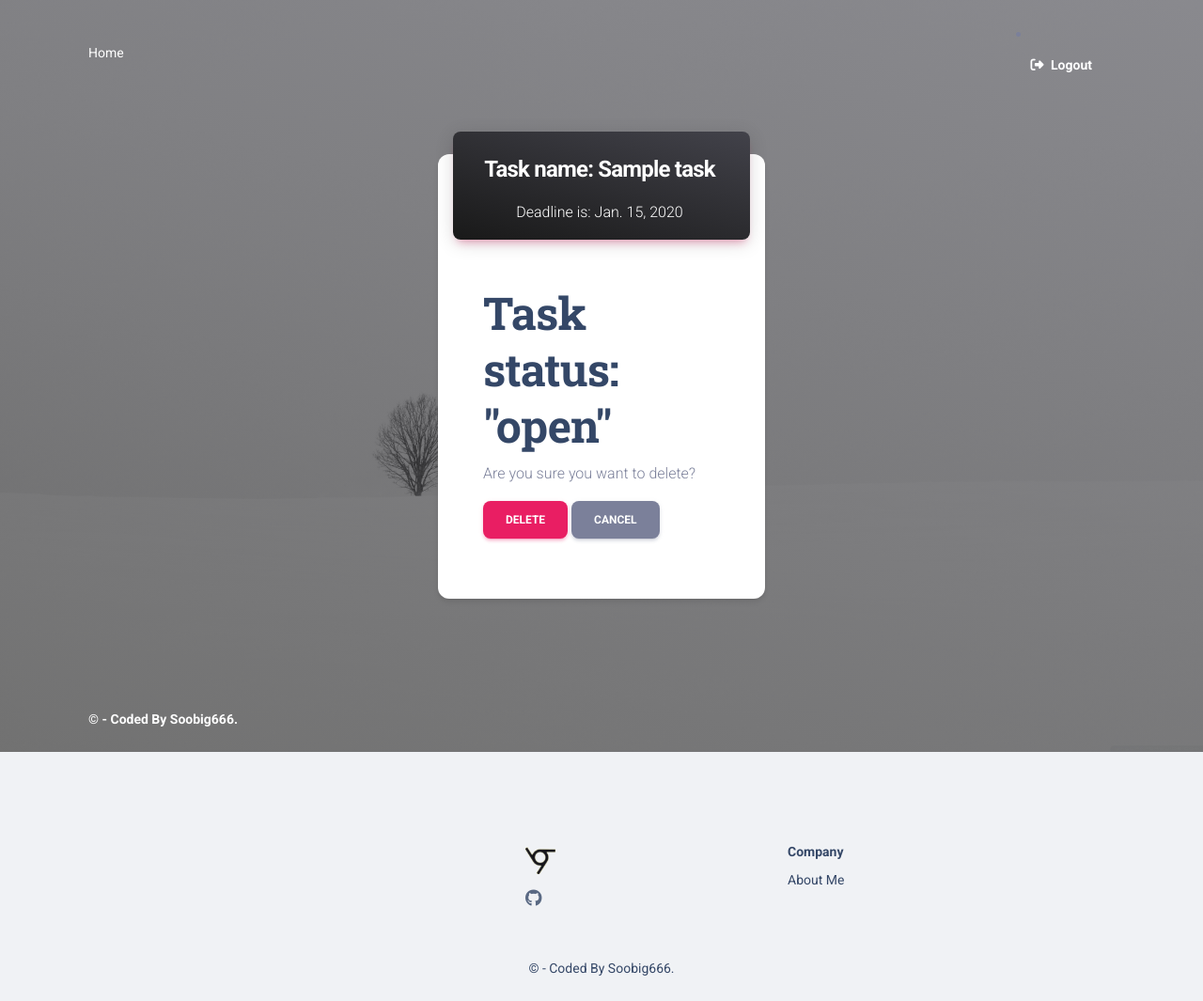
After one commit to PisarskyiDev/tasker-online, a Django app: page /task/1/delete/ in a window 1280 px wide. The commit adds this page. Shown: the whole page at 94% size. Run offline with Django 4.2, Linux system fonts and the light colour scheme; a user stored in the database is signed in; tables that the repository leaves empty hold one stand-in row (values such as "Sample post"); some libraries are stand-ins or nearby versions.

Commit message:
Add delete-view logic & template

```diff
--- a/catalog/urls.py
+++ b/catalog/urls.py
@@ -9,6 +9,7 @@ from catalog.views import (
     TaskDetailView,
     update_task_status,
     TaskCreateView,
+    TaskDeleteView,
 )
 
 urlpatterns = [
@@ -18,6 +19,7 @@ urlpatterns = [
     path("task/create/", TaskCreateView.as_view(), name="task_url_create"),
     path('task/<int:pk>/update_status/', update_task_status, name='update_task_status'),
     path("task/<int:pk>/", TaskDetailView.as_view(), name="task_url_detail"),
+    path("task/<int:pk>/delete/", TaskDeleteView.as_view(), name="task_url_delete"),
     path("registrate/", SignUpView.as_view(), name="registrate"),
     path('logout/', LogoutView.as_view(next_page='catalog:index'), name='logout')
 ]
--- a/catalog/views.py
+++ b/catalog/views.py
@@ -84,6 +84,9 @@ class TaskListView(LoginRequiredMixin, generic.ListView):
                 task.days_left = "Today is deadline"
             else:
                 task.days_left = str(days_left) + " " + "days left"
+        context['num_task_actual'] = Task.objects.filter(is_completed=True).count()
+        context['today'] = date.today()
+
         return context
 
 
@@ -113,5 +116,4 @@ class TaskCreateView(LoginRequiredMixin, generic.CreateView):
 
 class TaskDeleteView(LoginRequiredMixin, generic.DeleteView):
     model = Task
-    template_name = "catalog/task_confirm_delete.html"
-    success_url = reverse_lazy("tasks")
+    success_url = reverse_lazy('catalog:task_url_list')
--- /dev/null
+++ b/templates/catalog/task_confirm_delete.html
@@ -0,0 +1,73 @@
+{% extends "layouts/base.html" %}
+
+{% block title %} Template Page {% endblock %}
+
+{% block body_class %} index-page {% endblock %}
+
+<!-- Specific Page CSS goes HERE  -->TaskListView
+{% block stylesheets %}
+
+  <link rel="canonical" href="https://getbootstrap.com/docs/5.3/examples/list-groups/">
+
+  <link href="{{ ASSETS_ROOT }}/list-groups.css" rel="stylesheet">
+
+
+{% endblock stylesheets %}
+
+{% block content %}
+
+  {% include 'includes/navigation-transparent.html' %}
+
+  <div class="page-header align-items-start min-vh-100 animate__animated animate__fadeIn" style="background-image: url('{{ ASSETS_ROOT }}/img/bg_forest.jpeg')" loading="lazy">
+    <span class="mask bg-gradient-dark opacity-6"></span>
+    <div class="container my-auto" style="min-width: 350px">
+      <div class="row">
+        <div class="col-lg-4 col-md-8 col-12 mx-auto">
+          <div class="card z-index-0 fadeIn3 animate__animated animate__backInLeft animate__fast fadeInBottom">
+            <a href="{% url 'catalog:index' %}">
+              <div class="card-header p-0 position-relative mt-n4 mx-3 z-index-2">
+                <div class="bg-gradient-dark shadow-primary border-radius-lg py-3 pe-1">
+                  <h4 class="text-white font-weight-bolder text-center mt-2 mb-0">
+                    Task name: {{ object.name}}
+                  </h4>
+                  <div class="row mt-3">
+                    <p class="mb-0 text-white text-center">
+                      {% if msg %}
+                        {{ msg | safe }}
+                      {% else %}
+                        Deadline is: {{ object.deadline }}
+                      {% endif %}
+                    </p>
+                  </div>
+                </div>
+              </div>
+            </a>
+          <div class="card-body">
+            <div class="card-body">
+
+{#              form block here         #}
+                {% if object.is_completed %}
+                  <h1>Task status: "open"</h1>
+                {% else %}
+                  <h1>Task status: "closed"</h1>
+                {% endif %}
+                <form method="post">
+                  {% csrf_token %}
+                  <p>Are you sure you want to delete?</p>
+                  <input type="submit" class="btn btn-primary" value="Delete">
+                  <a href="{{ request.META.HTTP_REFERER }}" class="btn btn-secondary">Cancel</a>
+                </form>
+{#              form block here         #}
+
+            </div>
+          </div>
+        </div>
+        </div>
+      </div>
+    </div>
+
+    {% include 'includes/footer-auth.html' %}
+
+  </div>
+
+{% endblock content %}
--- a/templates/catalog/task_create.html
+++ b/templates/catalog/task_create.html
@@ -46,6 +46,8 @@
             {% csrf_token %}
             {{ form|crispy }}
             <button type="submit" class="btn btn-primary">Save</button>
+            <a href="{{ request.META.HTTP_REFERER }}" class="btn btn-secondary">Cancel</a>
+
           </form>
         </div>
       </div>
--- a/templates/includes/navigation-transparent.html
+++ b/templates/includes/navigation-transparent.html
@@ -2,7 +2,7 @@
   <nav class="navbar navbar-expand-lg position-absolute top-0 z-index-3 w-100 shadow-none my-3  navbar-transparent ">
     <div class="container">
       <a class="navbar-brand text-white" href="{% url 'catalog:index' %}" rel="tooltip" title="Coded by Soobig666" data-placement="bottom">
-        Task Manager
+        Home
       </a>
           {% if request.user.is_authenticated %}
             <li class="nav-item ms-lg-auto">
```
Also changed, not shown: templates/catalog/task_detail.html (+9 -2 lines), templates/catalog/task_list.html (+10 -5 lines).
